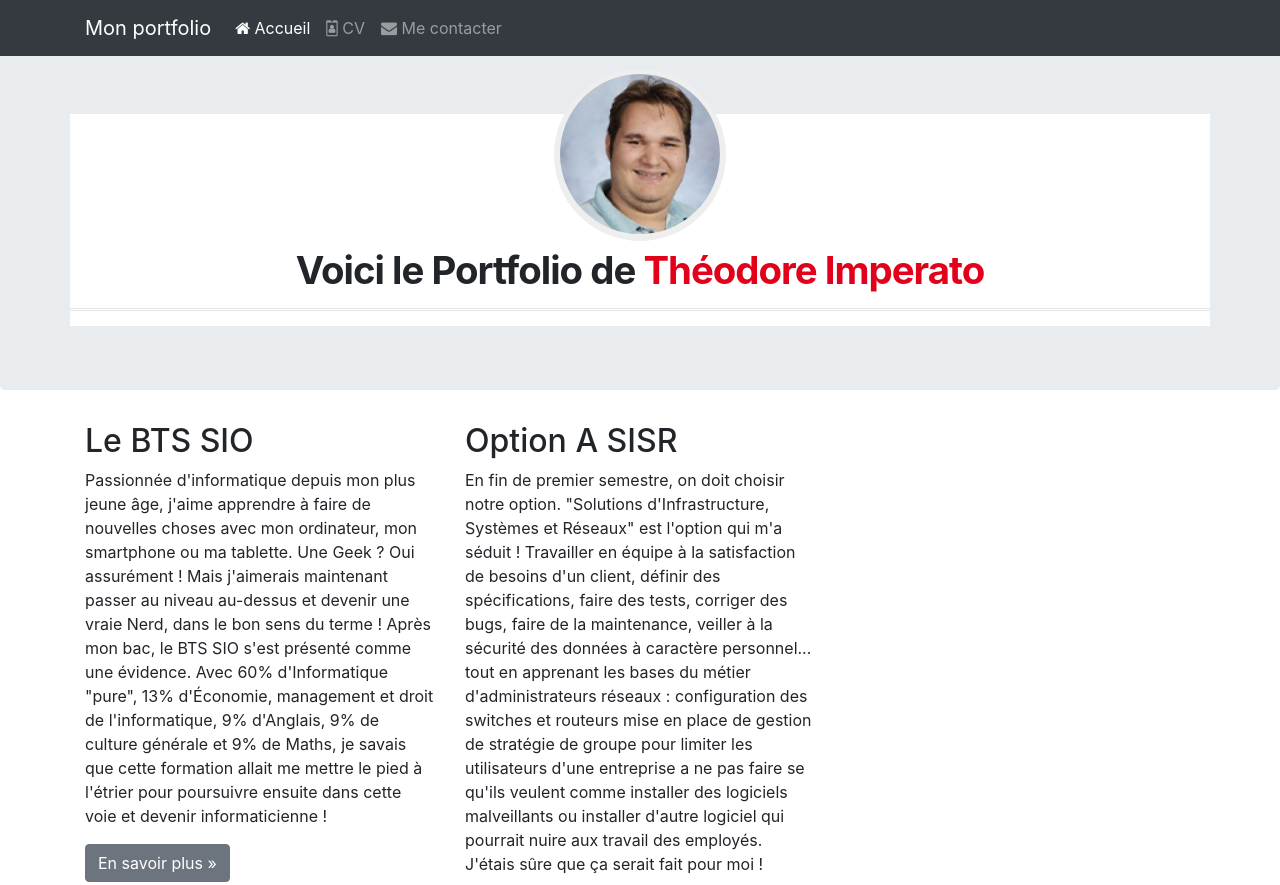
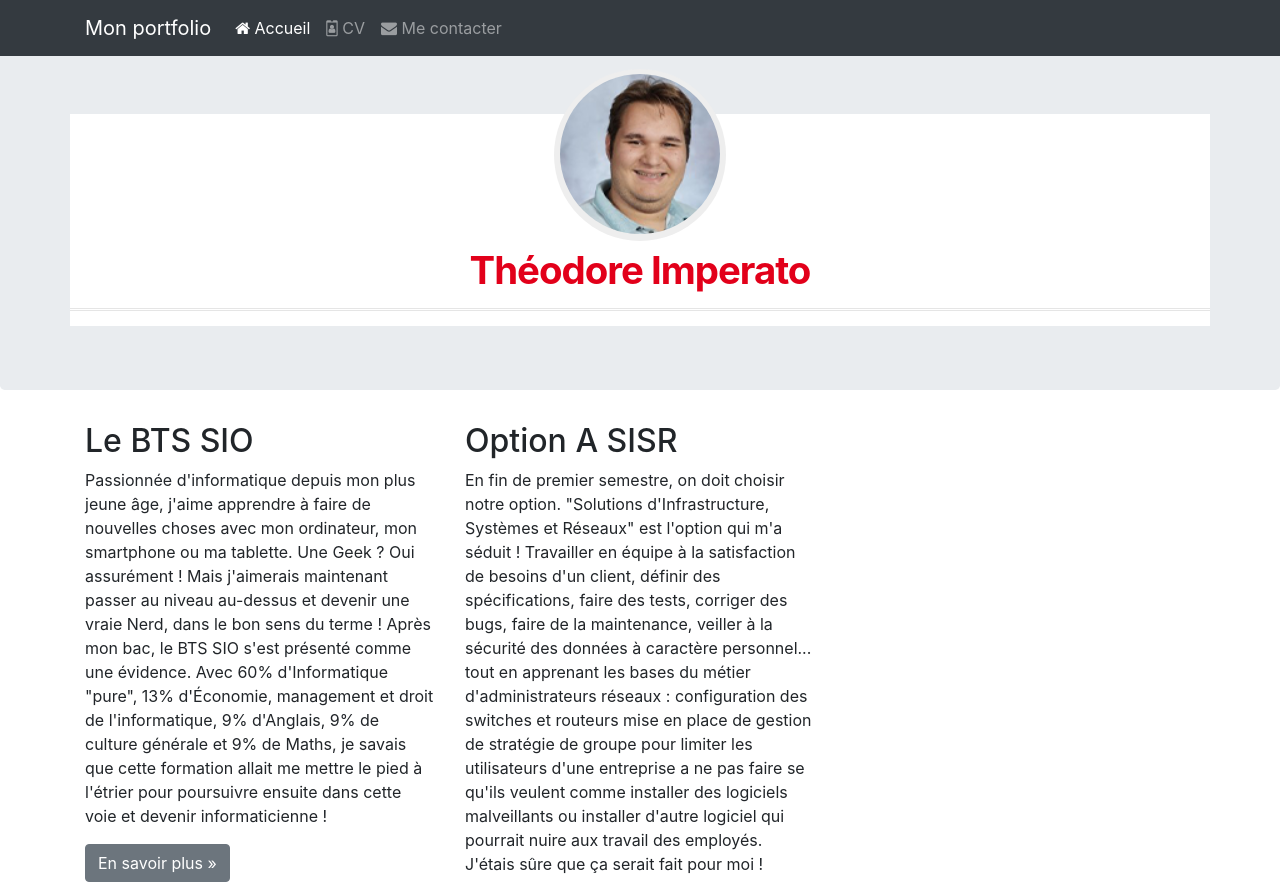
Before and after one commit to theodoreimperato/theodoreimperato.github.io, a plain HTML site: page index.html in a window 1280 px wide. Shown: the top 885 px of the page. Drawn offline with nearby package versions, Linux system fonts and the light colour scheme.

Commit message:
Modification de l'accueil sur le portfolio

```diff
--- a/index.html
+++ b/index.html
@@ -53,7 +53,7 @@
                             <img src="images/Moi photo copie.png" alt="Ma photo d'identité" alt onmousedown="alert('Touche pas à ma belle photo');" oncontextmenu="return false;">
                         </div>
                         <div id="cv-intro">
-                            <h1>Voici le Portfolio de <span> Théodore Imperato </span></h1>
+                            <h1><span> Théodore Imperato </span></h1>
                         </div>
                     </div>
                 </div>
```
